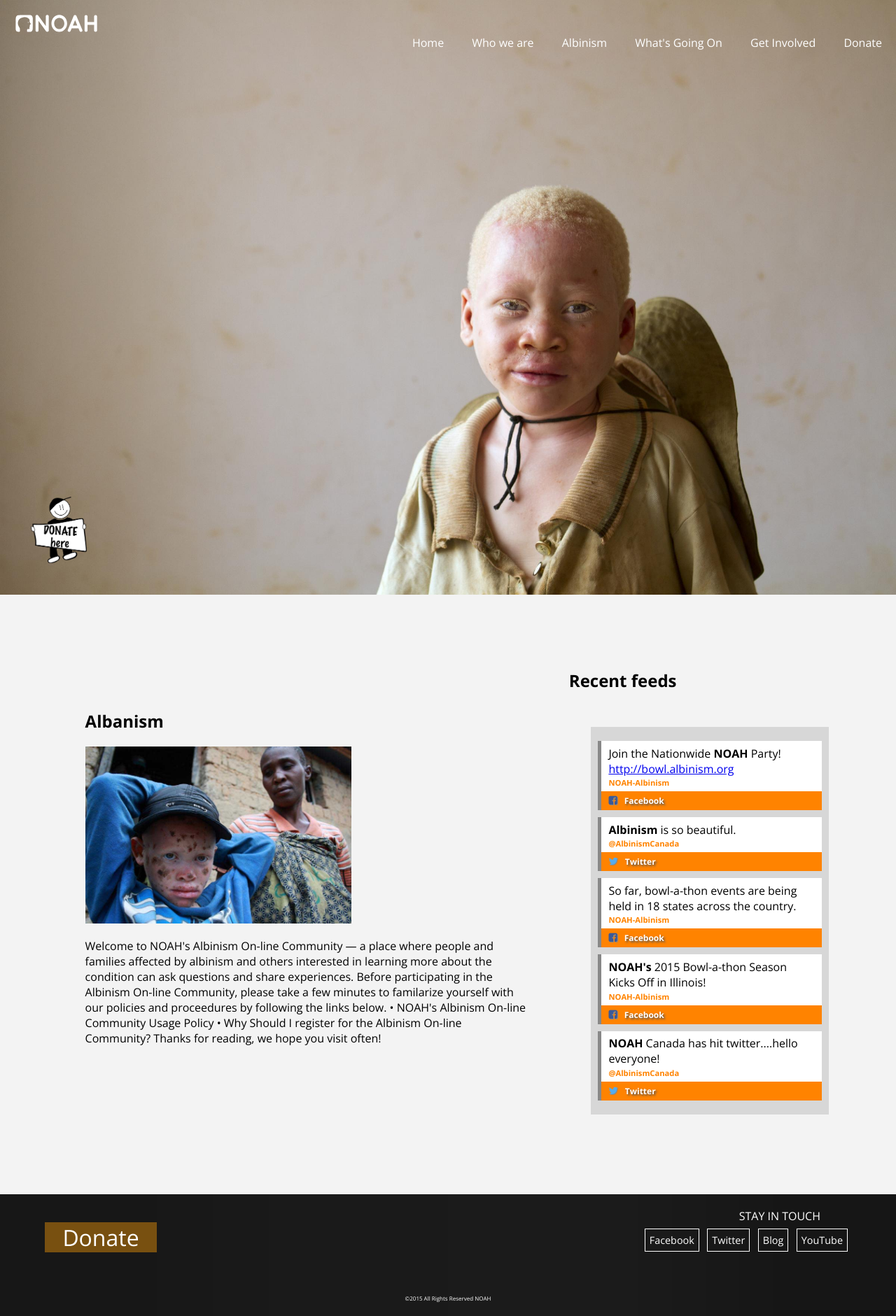
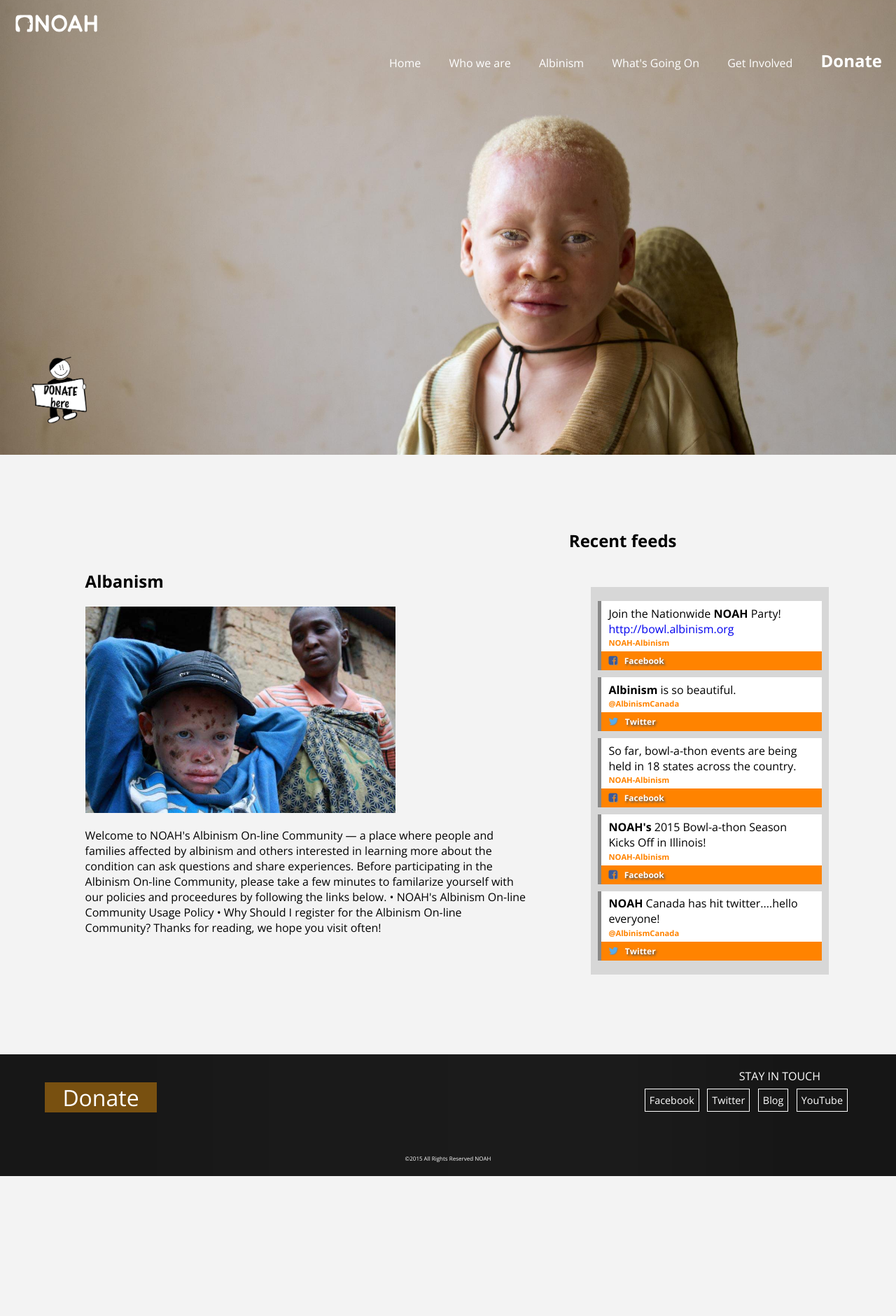
Before and after one commit to lorefranko/noah-albinism, a Jekyll site: the page built from index.html, in a window 1280 px wide. Shown: the whole page at 70% size. Built offline with Jekyll 4.4.1, drawn with Linux system fonts in a browser that asks for light colours; nearby versions of some CDN libraries; Markdown is read by kramdown in place of the engine named in the settings; after the commit the page ends 1681 px from its top, so only the background shows below that.

Commit message:
react (nav) update style on donate
update style on donate button stronger

```diff
--- a/_includes/nav.html
+++ b/_includes/nav.html
@@ -29,7 +29,7 @@
           </ul>
         </li>
 
-        <li><a href="{{site.baseurl}}/donate.html" class="{% if page.url == '/donate.html' %}current{% endif %}">Donate</a>
+        <li><a href="{{site.baseurl}}/donate.html" class="{% if page.url == '/donate.html' %}current{% endif %}"><h1>Donate</h1></a>
         </li>
 
        </ul>
--- a/_layouts/default.html
+++ b/_layouts/default.html
@@ -9,7 +9,8 @@
   <title>NOAH Albinism Organization</title>
 </head>
 <body>
-  <a href="#menu" id="my-button">Menu</a>
+
+ <a href="#menu" id="my-button">Menu</a>
 
   <div>
 	 <header>
--- /dev/null
+++ b/css/components/_menu.css
@@ -0,0 +1 @@
+@font-face{font-family:'menu';src:url('../fonts/menu.eot?59666147');src:url('../fonts/menu.eot?59666147#iefix') format('embedded-opentype'),url('../fonts/menu.woff?59666147') format('woff'),url('../fonts/menu.ttf?59666147') format('truetype'),url('../fonts/menu.svg?59666147#fontello') format('svg');font-weight:normal;font-style:normal;}[class^="icon-"]:before,[class*=" icon-"]:before{font-family:"menu";font-style:normal;font-weight:normal;speak:none;display:inline-block;text-decoration:inherit;width:1em;margin-right:0.2em;text-align:center;font-variant:normal;text-transform:none;line-height:1em;margin-left:0.2em}.icon-menu:before{content:'\e800'}.icon-cancel:before{content:'\e801'}
--- a/css/style.css
+++ b/css/style.css
@@ -119,12 +119,15 @@
   font-family: 'Open Sans', sans-serif;
   font-weight: 300;
   background-color: #fff; }
-
-/* line 8, /Users/LorenaFranco/Documents/GDx6/Interactive 5/noah-albinism/scss/components/main */
+  /* line 6, /Users/LorenaFranco/Documents/GDx6/Interactive 5/noah-albinism/scss/components/main */
+  body a {
+    text-decoration: none; }
+
+/* line 11, /Users/LorenaFranco/Documents/GDx6/Interactive 5/noah-albinism/scss/components/main */
 header {
   background: transparent url("../images/angel.jpg") no-repeat center;
   background-size: cover;
-  height: 850px; }
+  height: 350px; }
   /* line 91, /Users/LorenaFranco/Documents/GDx6/Interactive 5/noah-albinism/scss/mixins */
   header {
     *zoom: 1; }
@@ -135,28 +138,31 @@
   /* line 99, /Users/LorenaFranco/Documents/GDx6/Interactive 5/noah-albinism/scss/mixins */
   header:after {
     clear: both; }
-
-/* line 15, /Users/LorenaFranco/Documents/GDx6/Interactive 5/noah-albinism/scss/components/main */
+  @media only screen and (min-width: 50em) {
+    header {
+      height: 650px; } }
+
+/* line 21, /Users/LorenaFranco/Documents/GDx6/Interactive 5/noah-albinism/scss/components/main */
 .ul-nav-width li {
   list-style-type: none;
   display: inline-block;
   font-weight: 300;
   padding: 2px; }
-  /* line 20, /Users/LorenaFranco/Documents/GDx6/Interactive 5/noah-albinism/scss/components/main */
+  /* line 26, /Users/LorenaFranco/Documents/GDx6/Interactive 5/noah-albinism/scss/components/main */
   .ul-nav-width li:hover {
     background-color: rgba(218, 138, 11, 0.5); }
 
-/* line 30, /Users/LorenaFranco/Documents/GDx6/Interactive 5/noah-albinism/scss/components/main */
+/* line 36, /Users/LorenaFranco/Documents/GDx6/Interactive 5/noah-albinism/scss/components/main */
 #full-width-menu {
   margin-top: 0;
   position: absolute;
   width: 100%;
   display: none; }
-  /* line 36, /Users/LorenaFranco/Documents/GDx6/Interactive 5/noah-albinism/scss/components/main */
+  /* line 42, /Users/LorenaFranco/Documents/GDx6/Interactive 5/noah-albinism/scss/components/main */
   #full-width-menu a {
     color: #fff;
     text-decoration: none; }
-  /* line 40, /Users/LorenaFranco/Documents/GDx6/Interactive 5/noah-albinism/scss/components/main */
+  /* line 46, /Users/LorenaFranco/Documents/GDx6/Interactive 5/noah-albinism/scss/components/main */
   #full-width-menu ul {
     text-align: right;
     display: inline;
@@ -165,7 +171,7 @@
     list-style: none;
     float: right;
     margin-top: 20px; }
-  /* line 50, /Users/LorenaFranco/Documents/GDx6/Interactive 5/noah-albinism/scss/components/main */
+  /* line 56, /Users/LorenaFranco/Documents/GDx6/Interactive 5/noah-albinism/scss/components/main */
   #full-width-menu ul li {
     display: inline-block;
     margin-right: -4px;
@@ -173,13 +179,13 @@
     padding: 15px 20px;
     cursor: pointer;
     transition: all 0.2s; }
-  /* line 63, /Users/LorenaFranco/Documents/GDx6/Interactive 5/noah-albinism/scss/components/main */
+  /* line 69, /Users/LorenaFranco/Documents/GDx6/Interactive 5/noah-albinism/scss/components/main */
   #full-width-menu ul li ul {
     padding: 0;
     position: absolute;
-    top: 48px;
+    top: 32px;
     left: 0;
-    width: 150px;
+    width: 97%;
     box-shadow: none;
     display: none;
     opacity: 0;
@@ -189,15 +195,15 @@
     -ms-transition: opacity 0.2s;
     -o-transition: opacity 0.2s;
     -transition: opacity 0.2s; }
-  /* line 81, /Users/LorenaFranco/Documents/GDx6/Interactive 5/noah-albinism/scss/components/main */
+  /* line 87, /Users/LorenaFranco/Documents/GDx6/Interactive 5/noah-albinism/scss/components/main */
   #full-width-menu ul li ul li {
     background: #898782;
     display: block;
     color: #fff; }
-  /* line 86, /Users/LorenaFranco/Documents/GDx6/Interactive 5/noah-albinism/scss/components/main */
+  /* line 92, /Users/LorenaFranco/Documents/GDx6/Interactive 5/noah-albinism/scss/components/main */
   #full-width-menu ul li ul li:hover {
     background: rgba(218, 138, 11, 0.5); }
-  /* line 87, /Users/LorenaFranco/Documents/GDx6/Interactive 5/noah-albinism/scss/components/main */
+  /* line 93, /Users/LorenaFranco/Documents/GDx6/Interactive 5/noah-albinism/scss/components/main */
   #full-width-menu ul li:hover ul {
     display: block;
     opacity: 1;
@@ -206,27 +212,27 @@
     #full-width-menu {
       display: inline-block; } }
 
-/* line 98, /Users/LorenaFranco/Documents/GDx6/Interactive 5/noah-albinism/scss/components/main */
+/* line 104, /Users/LorenaFranco/Documents/GDx6/Interactive 5/noah-albinism/scss/components/main */
 #my-button {
   position: absolute;
   right: 0;
-  top: 0;
+  margin: 20px;
   z-index: 1000; }
   @media only screen and (min-width: 50em) {
     #my-button {
       display: none; } }
 
-/* line 109, /Users/LorenaFranco/Documents/GDx6/Interactive 5/noah-albinism/scss/components/main */
+/* line 115, /Users/LorenaFranco/Documents/GDx6/Interactive 5/noah-albinism/scss/components/main */
 #top {
   display: block; }
 
-/* line 112, /Users/LorenaFranco/Documents/GDx6/Interactive 5/noah-albinism/scss/components/main */
+/* line 118, /Users/LorenaFranco/Documents/GDx6/Interactive 5/noah-albinism/scss/components/main */
 .logo {
   z-index: 999;
   width: 120px;
   margin: 20px; }
 
-/* line 120, /Users/LorenaFranco/Documents/GDx6/Interactive 5/noah-albinism/scss/components/main */
+/* line 126, /Users/LorenaFranco/Documents/GDx6/Interactive 5/noah-albinism/scss/components/main */
 #my-menu .mm-list a.mm-subopen {
   right: 40px; }
 
@@ -235,10 +241,10 @@
     display: none; } }
 
 /* ----------Section-1--------*/
-/* line 133, /Users/LorenaFranco/Documents/GDx6/Interactive 5/noah-albinism/scss/components/main */
+/* line 139, /Users/LorenaFranco/Documents/GDx6/Interactive 5/noah-albinism/scss/components/main */
 .section-1 {
   margin: 5%; }
-  /* line 135, /Users/LorenaFranco/Documents/GDx6/Interactive 5/noah-albinism/scss/components/main */
+  /* line 141, /Users/LorenaFranco/Documents/GDx6/Interactive 5/noah-albinism/scss/components/main */
   .section-1 h1 {
     margin-top: 100px;
     border: red; }
@@ -253,32 +259,36 @@
   .section-1:after {
     clear: both; }
 
-/* line 143, /Users/LorenaFranco/Documents/GDx6/Interactive 5/noah-albinism/scss/components/main */
+@media only screen and (min-width: 50em) {
   .screen-1-3 {
     width: 25%;
     height: auto;
     float: right;
-  margin-top: 100px; }
-
-/* line 150, /Users/LorenaFranco/Documents/GDx6/Interactive 5/noah-albinism/scss/components/main */
+    margin-top: 100px; } }
+
+@media only screen and (min-width: 50em) {
   .screen-2-3 {
     width: 55%;
     height: auto;
-  float: left; }
-
-/* line 157, /Users/LorenaFranco/Documents/GDx6/Interactive 5/noah-albinism/scss/components/main */
+    float: left; } }
+
+/* line 168, /Users/LorenaFranco/Documents/GDx6/Interactive 5/noah-albinism/scss/components/main */
 .image-2-3 {
-  width: 60%; }
+  margin: 0;
+  width: 100%; }
+  @media only screen and (min-width: 50em) {
+    .image-2-3 {
+      width: 70%; } }
 
 /* ----------Donate Button-----------*/
-/* line 163, /Users/LorenaFranco/Documents/GDx6/Interactive 5/noah-albinism/scss/components/main */
+/* line 178, /Users/LorenaFranco/Documents/GDx6/Interactive 5/noah-albinism/scss/components/main */
 .donateContainer {
   position: relative;
   width: 207px;
   margin: -140px 100px 0 20px;
   z-index: 999; }
 
-/* line 169, /Users/LorenaFranco/Documents/GDx6/Interactive 5/noah-albinism/scss/components/main */
+/* line 184, /Users/LorenaFranco/Documents/GDx6/Interactive 5/noah-albinism/scss/components/main */
 .donate {
   margin: auto;
   position: relative;
@@ -287,18 +297,18 @@
   z-index: 2;
   display: block; }
 
-/* line 178, /Users/LorenaFranco/Documents/GDx6/Interactive 5/noah-albinism/scss/components/main */
+/* line 193, /Users/LorenaFranco/Documents/GDx6/Interactive 5/noah-albinism/scss/components/main */
 .donate-here {
   width: 50%; }
 
-/* line 181, /Users/LorenaFranco/Documents/GDx6/Interactive 5/noah-albinism/scss/components/main */
+/* line 196, /Users/LorenaFranco/Documents/GDx6/Interactive 5/noah-albinism/scss/components/main */
 .donate:hover + .rays {
   height: 200px;
   width: 200px;
   opacity: 1;
   margin-top: -105px; }
 
-/* line 187, /Users/LorenaFranco/Documents/GDx6/Interactive 5/noah-albinism/scss/components/main */
+/* line 202, /Users/LorenaFranco/Documents/GDx6/Interactive 5/noah-albinism/scss/components/main */
 .rays {
   -webkit-transform-origin: center;
       -ms-transform-origin: center;
@@ -319,18 +329,18 @@
           animation: godrays 10s ease-in-out alternate infinite; }
 
 @-webkit-keyframes godrays {
-  /* line 201, /Users/LorenaFranco/Documents/GDx6/Interactive 5/noah-albinism/scss/components/main */
+  /* line 216, /Users/LorenaFranco/Documents/GDx6/Interactive 5/noah-albinism/scss/components/main */
   to {
     -webkit-transform: rotate(360deg);
             transform: rotate(360deg); } }
 
 @keyframes godrays {
-  /* line 201, /Users/LorenaFranco/Documents/GDx6/Interactive 5/noah-albinism/scss/components/main */
+  /* line 216, /Users/LorenaFranco/Documents/GDx6/Interactive 5/noah-albinism/scss/components/main */
   to {
     -webkit-transform: rotate(360deg);
             transform: rotate(360deg); } }
 
-/* line 206, /Users/LorenaFranco/Documents/GDx6/Interactive 5/noah-albinism/scss/components/main */
+/* line 221, /Users/LorenaFranco/Documents/GDx6/Interactive 5/noah-albinism/scss/components/main */
 .donate-footer {
   font-size: 2em;
   background-size: 200px;
@@ -338,43 +348,43 @@
   margin-left: 5%;
   width: 160px;
   text-align: center; }
-  /* line 213, /Users/LorenaFranco/Documents/GDx6/Interactive 5/noah-albinism/scss/components/main */
+  /* line 228, /Users/LorenaFranco/Documents/GDx6/Interactive 5/noah-albinism/scss/components/main */
   .donate-footer a {
     text-decoration: none;
     color: #fff; }
-  /* line 217, /Users/LorenaFranco/Documents/GDx6/Interactive 5/noah-albinism/scss/components/main */
+  /* line 232, /Users/LorenaFranco/Documents/GDx6/Interactive 5/noah-albinism/scss/components/main */
   .donate-footer:hover {
     background-color: #da8a0b; }
 
 /* ---------SOCIAL - FEED ----*/
 @-webkit-keyframes orangeBG {
-  /* line 225, /Users/LorenaFranco/Documents/GDx6/Interactive 5/noah-albinism/scss/components/main */
+  /* line 240, /Users/LorenaFranco/Documents/GDx6/Interactive 5/noah-albinism/scss/components/main */
   0% {
     background-size: 0%; }
 
-  /* line 226, /Users/LorenaFranco/Documents/GDx6/Interactive 5/noah-albinism/scss/components/main */
+  /* line 241, /Users/LorenaFranco/Documents/GDx6/Interactive 5/noah-albinism/scss/components/main */
   100% {
     background-color: #FF8300;
     background-size: 100%; } }
 @keyframes orangeBG {
-  /* line 225, /Users/LorenaFranco/Documents/GDx6/Interactive 5/noah-albinism/scss/components/main */
+  /* line 240, /Users/LorenaFranco/Documents/GDx6/Interactive 5/noah-albinism/scss/components/main */
   0% {
     background-size: 0%; }
 
-  /* line 226, /Users/LorenaFranco/Documents/GDx6/Interactive 5/noah-albinism/scss/components/main */
+  /* line 241, /Users/LorenaFranco/Documents/GDx6/Interactive 5/noah-albinism/scss/components/main */
   100% {
     background-color: #FF8300;
     background-size: 100%; } }
 
 @-webkit-keyframes slideInLeft {
-  /* line 230, /Users/LorenaFranco/Documents/GDx6/Interactive 5/noah-albinism/scss/components/main */
+  /* line 245, /Users/LorenaFranco/Documents/GDx6/Interactive 5/noah-albinism/scss/components/main */
   0% {
     opacity: 0;
     -webkit-transform: translateX(-2000px);
     -ms-transform: translateX(-2000px);
     transform: translateX(-2000px); }
 
-  /* line 237, /Users/LorenaFranco/Documents/GDx6/Interactive 5/noah-albinism/scss/components/main */
+  /* line 252, /Users/LorenaFranco/Documents/GDx6/Interactive 5/noah-albinism/scss/components/main */
   100% {
     opacity: 1;
     -webkit-transform: translateX(0);
@@ -382,71 +392,71 @@
     transform: translateX(0); } }
 
 @keyframes slideInLeft {
-  /* line 230, /Users/LorenaFranco/Documents/GDx6/Interactive 5/noah-albinism/scss/components/main */
+  /* line 245, /Users/LorenaFranco/Documents/GDx6/Interactive 5/noah-albinism/scss/components/main */
   0% {
     opacity: 0;
     -webkit-transform: translateX(-2000px);
     -ms-transform: translateX(-2000px);
     transform: translateX(-2000px); }
 
-  /* line 237, /Users/LorenaFranco/Documents/GDx6/Interactive 5/noah-albinism/scss/components/main */
+  /* line 252, /Users/LorenaFranco/Documents/GDx6/Interactive 5/noah-albinism/scss/components/main */
   100% {
     opacity: 1;
     -webkit-transform: translateX(0);
     -ms-transform: translateX(0);
     transform: translateX(0); } }
 
-/* line 245, /Users/LorenaFranco/Documents/GDx6/Interactive 5/noah-albinism/scss/components/main */
+/* line 260, /Users/LorenaFranco/Documents/GDx6/Interactive 5/noah-albinism/scss/components/main */
 .animated {
   -webkit-animation-duration: 1s;
   animation-duration: 1s;
   -webkit-animation-fill-mode: both;
   animation-fill-mode: both; }
 
-/* line 252, /Users/LorenaFranco/Documents/GDx6/Interactive 5/noah-albinism/scss/components/main */
+/* line 267, /Users/LorenaFranco/Documents/GDx6/Interactive 5/noah-albinism/scss/components/main */
 .slideInLeft {
   -webkit-animation-name: slideInLeft;
   animation-name: slideInLeft; }
 
-/* line 257, /Users/LorenaFranco/Documents/GDx6/Interactive 5/noah-albinism/scss/components/main */
+/* line 272, /Users/LorenaFranco/Documents/GDx6/Interactive 5/noah-albinism/scss/components/main */
 body {
   background-color: #f3f3f3; }
 
-/* line 260, /Users/LorenaFranco/Documents/GDx6/Interactive 5/noah-albinism/scss/components/main */
+/* line 275, /Users/LorenaFranco/Documents/GDx6/Interactive 5/noah-albinism/scss/components/main */
 #socialFeed {
   background-color: #d7d7d7;
   margin: 50px auto;
   overflow: hidden;
   padding: 10px;
   width: 320px; }
-  /* line 267, /Users/LorenaFranco/Documents/GDx6/Interactive 5/noah-albinism/scss/components/main */
+  /* line 282, /Users/LorenaFranco/Documents/GDx6/Interactive 5/noah-albinism/scss/components/main */
   #socialFeed .update {
     background-color: #fff;
     border-left: 5px solid #888;
     margin: 10px 0px;
     max-height: 100px;
     overflow: hidden; }
-    /* line 275, /Users/LorenaFranco/Documents/GDx6/Interactive 5/noah-albinism/scss/components/main */
+    /* line 290, /Users/LorenaFranco/Documents/GDx6/Interactive 5/noah-albinism/scss/components/main */
     #socialFeed .update:hover {
       border-left: 5px solid #FF8300; }
-    /* line 279, /Users/LorenaFranco/Documents/GDx6/Interactive 5/noah-albinism/scss/components/main */
+    /* line 294, /Users/LorenaFranco/Documents/GDx6/Interactive 5/noah-albinism/scss/components/main */
     #socialFeed .update .bodyText {
       margin: 0.5% 0 0;
       padding: 5px 10px 0.5%; }
-    /* line 284, /Users/LorenaFranco/Documents/GDx6/Interactive 5/noah-albinism/scss/components/main */
+    /* line 299, /Users/LorenaFranco/Documents/GDx6/Interactive 5/noah-albinism/scss/components/main */
     #socialFeed .update .account {
       font-size: 0.7em;
       margin: 0;
       padding: 0 10px 5px; }
-      /* line 289, /Users/LorenaFranco/Documents/GDx6/Interactive 5/noah-albinism/scss/components/main */
+      /* line 304, /Users/LorenaFranco/Documents/GDx6/Interactive 5/noah-albinism/scss/components/main */
       #socialFeed .update .account a {
         color: #FF8300;
         font-weight: 700;
         text-decoration: none; }
-        /* line 294, /Users/LorenaFranco/Documents/GDx6/Interactive 5/noah-albinism/scss/components/main */
+        /* line 309, /Users/LorenaFranco/Documents/GDx6/Interactive 5/noah-albinism/scss/components/main */
         #socialFeed .update .account a:hover {
           color: #000; }
-    /* line 300, /Users/LorenaFranco/Documents/GDx6/Interactive 5/noah-albinism/scss/components/main */
+    /* line 315, /Users/LorenaFranco/Documents/GDx6/Interactive 5/noah-albinism/scss/components/main */
     #socialFeed .update .socialNet {
       background-color: #b7b7b7;
       color: #fff;
@@ -455,53 +465,53 @@
       position: relative;
       font-size: 0.75em;
       font-weight: 700; }
-      /* line 311, /Users/LorenaFranco/Documents/GDx6/Interactive 5/noah-albinism/scss/components/main */
+      /* line 326, /Users/LorenaFranco/Documents/GDx6/Interactive 5/noah-albinism/scss/components/main */
       #socialFeed .update .socialNet .socialBG {
         background-color: #FF8300;
         height: 30px;
         width: 100%;
         position: absolute;
         z-index: 1; }
-      /* line 320, /Users/LorenaFranco/Documents/GDx6/Interactive 5/noah-albinism/scss/components/main */
+      /* line 335, /Users/LorenaFranco/Documents/GDx6/Interactive 5/noah-albinism/scss/components/main */
       #socialFeed .update .socialNet p {
         margin: 0;
         padding: 5px 10px;
         text-shadow: 2px 2px 3px #555;
         position: relative;
         z-index: 5; }
-      /* line 329, /Users/LorenaFranco/Documents/GDx6/Interactive 5/noah-albinism/scss/components/main */
+      /* line 344, /Users/LorenaFranco/Documents/GDx6/Interactive 5/noah-albinism/scss/components/main */
       #socialFeed .update .socialNet .icon {
         font-size: 1.2em;
         margin-right: 10px;
         text-shadow: 1px 1px 1px #888; }
-  /* line 337, /Users/LorenaFranco/Documents/GDx6/Interactive 5/noah-albinism/scss/components/main */
+  /* line 352, /Users/LorenaFranco/Documents/GDx6/Interactive 5/noah-albinism/scss/components/main */
   #socialFeed .selected {
     border-left-color: #888; }
-  /* line 344, /Users/LorenaFranco/Documents/GDx6/Interactive 5/noah-albinism/scss/components/main */
+  /* line 359, /Users/LorenaFranco/Documents/GDx6/Interactive 5/noah-albinism/scss/components/main */
   #socialFeed .facebook .socialNet .icon {
     color: #3B5998; }
-  /* line 350, /Users/LorenaFranco/Documents/GDx6/Interactive 5/noah-albinism/scss/components/main */
+  /* line 365, /Users/LorenaFranco/Documents/GDx6/Interactive 5/noah-albinism/scss/components/main */
   #socialFeed .twitter .socialNet .icon {
     color: #55ACEE; }
 
 /* ----------FOOTER-----------*/
-/* line 358, /Users/LorenaFranco/Documents/GDx6/Interactive 5/noah-albinism/scss/components/main */
+/* line 373, /Users/LorenaFranco/Documents/GDx6/Interactive 5/noah-albinism/scss/components/main */
 footer {
   background-color: #3a3835;
   background: url("../images/footer-bg-dark_dotted.png");
   background-size: cover;
   padding: 40px 0px 20px 0px; }
-  /* line 363, /Users/LorenaFranco/Documents/GDx6/Interactive 5/noah-albinism/scss/components/main */
+  /* line 378, /Users/LorenaFranco/Documents/GDx6/Interactive 5/noah-albinism/scss/components/main */
   footer li {
     list-style-type: none;
     margin: 5px; }
 
-/* line 369, /Users/LorenaFranco/Documents/GDx6/Interactive 5/noah-albinism/scss/components/main */
+/* line 384, /Users/LorenaFranco/Documents/GDx6/Interactive 5/noah-albinism/scss/components/main */
 #my-footer a {
   color: #fff;
   font-size: 3em; }
 
-/* line 374, /Users/LorenaFranco/Documents/GDx6/Interactive 5/noah-albinism/scss/components/main */
+/* line 389, /Users/LorenaFranco/Documents/GDx6/Interactive 5/noah-albinism/scss/components/main */
 .touch {
   float: right;
   margin: -20px;
@@ -510,25 +520,25 @@
   padding-right: 10%;
   color: #fff; }
 
-/* line 383, /Users/LorenaFranco/Documents/GDx6/Interactive 5/noah-albinism/scss/components/main */
+/* line 398, /Users/LorenaFranco/Documents/GDx6/Interactive 5/noah-albinism/scss/components/main */
 .social {
   font-size: 0.3em;
   font-weight: 300;
   float: right;
   padding-right: 5%; }
-  /* line 388, /Users/LorenaFranco/Documents/GDx6/Interactive 5/noah-albinism/scss/components/main */
+  /* line 403, /Users/LorenaFranco/Documents/GDx6/Interactive 5/noah-albinism/scss/components/main */
   .social a {
     text-decoration: none; }
-  /* line 391, /Users/LorenaFranco/Documents/GDx6/Interactive 5/noah-albinism/scss/components/main */
+  /* line 406, /Users/LorenaFranco/Documents/GDx6/Interactive 5/noah-albinism/scss/components/main */
   .social li {
     border: solid #fff 1px;
     display: inline-block;
     padding: 6px; }
-    /* line 395, /Users/LorenaFranco/Documents/GDx6/Interactive 5/noah-albinism/scss/components/main */
+    /* line 410, /Users/LorenaFranco/Documents/GDx6/Interactive 5/noah-albinism/scss/components/main */
     .social li:hover {
       background-color: rgba(218, 138, 11, 0.5); }
 
-/* line 401, /Users/LorenaFranco/Documents/GDx6/Interactive 5/noah-albinism/scss/components/main */
+/* line 416, /Users/LorenaFranco/Documents/GDx6/Interactive 5/noah-albinism/scss/components/main */
 .copyright {
   font-weight: 300;
   color: #fff;
```
Also changed, not shown: prepros.cfg (+19 -5 lines), scss/components/_main.scss (line endings or trailing spaces), 1 other file. Lines whose indentation alone changed are shown as unchanged.
